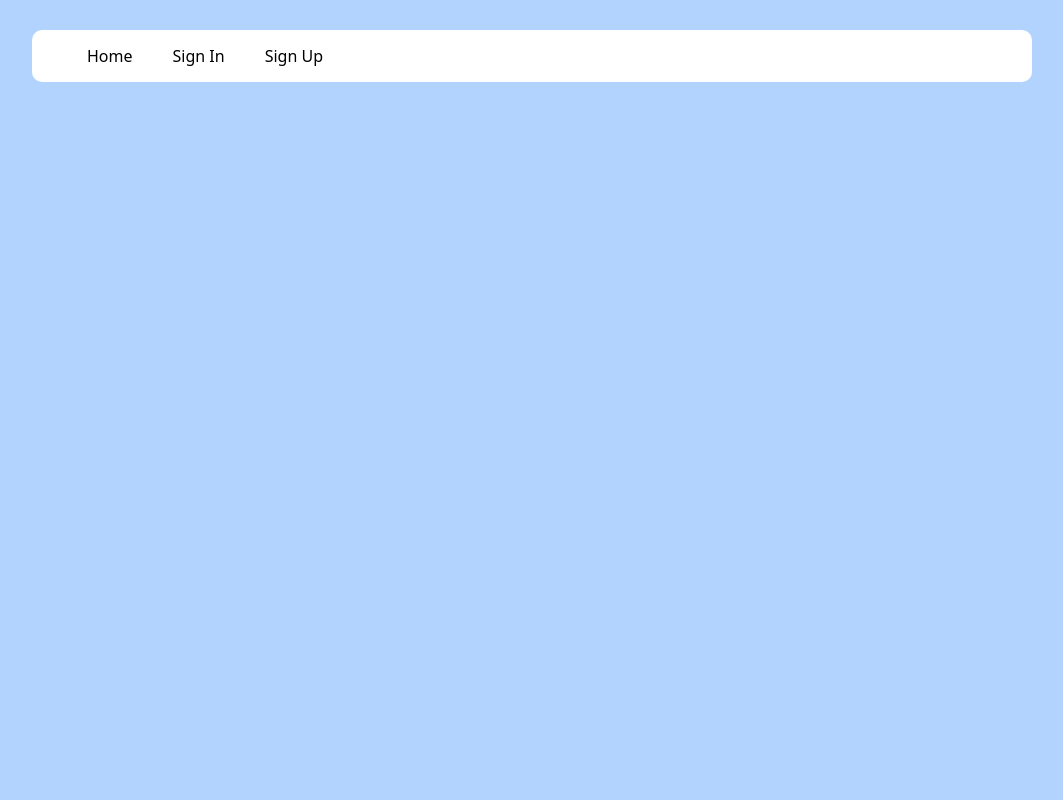
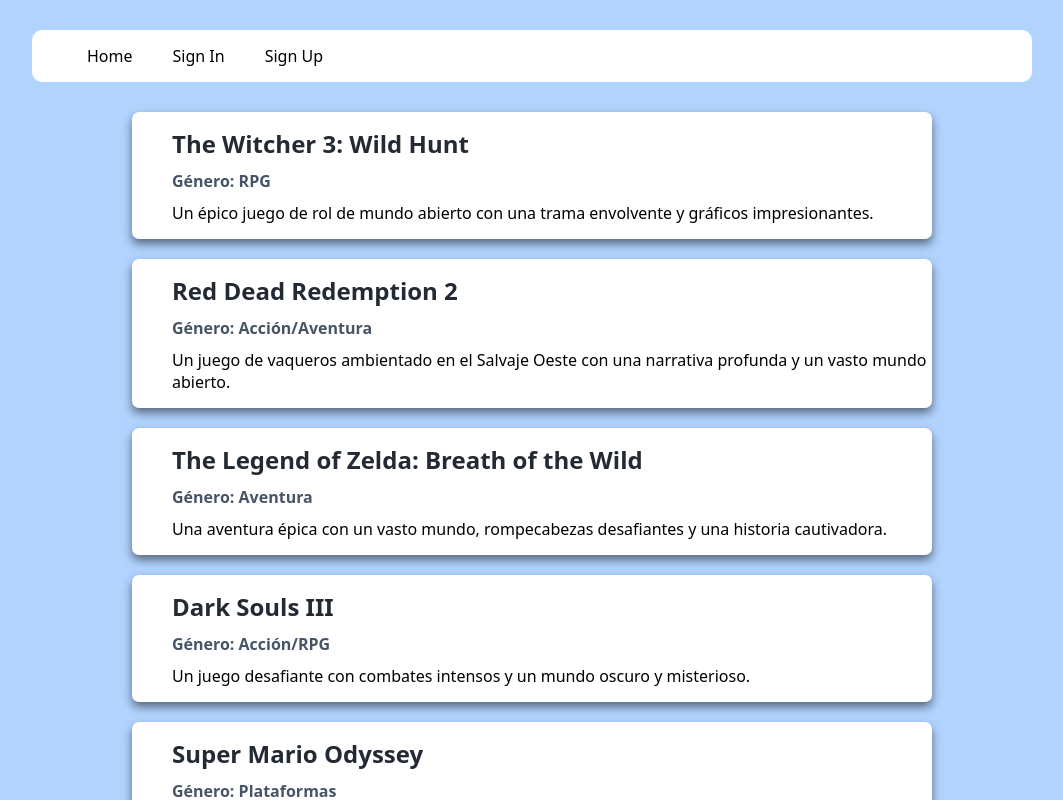
Before and after one commit to diegg22unimet/Microproyecto-2, a React (Vite) app: page /games in a window 1280 px wide. Shown: the top 800 px of the page, without its empty margins (108-1171 px from the left). Built offline with nearby package versions, Linux system fonts and the light colour scheme.

Commit message:
Completada vista de videojuegos

```diff
--- a/src/pages/GameCard.jsx
+++ b/src/pages/GameCard.jsx
@@ -0,0 +1,16 @@
+import React from 'react';
+import styles from './GamesPage.module.css';
+
+const GameCard = ({ game }) => {
+    return (
+        <div className={styles.gameContainer}>
+            <div className={styles.gameCard}>
+                <h2 id={game.ID}>{game.titulo}</h2>
+                <h4>Género: {game.genero}</h4>
+                <p>{game.descripcion}</p>
+            </div>
+        </div>
+    );
+};
+
+export default GameCard;
--- a/src/pages/GamesPage.jsx
+++ b/src/pages/GamesPage.jsx
@@ -14,7 +14,11 @@
                     </ul>
                 </nav>
             </header>
-
+            <div className={styles.gamesContainer}>
+                {gamesData.map((game) => (
+                    <GameCard key={game.ID} game={game} />
+                ))}
+            </div>
         </div>
     )
 }
--- a/src/pages/GamesPage.module.css
+++ b/src/pages/GamesPage.module.css
@@ -25,3 +25,27 @@
     background-color: aliceblue;
     color: blue;
 }
+
+.gameContainer {
+    width: 800px;
+    background-color: white;
+    border-radius: 7px;
+    margin: auto;
+    box-shadow: 0px 5px 10px 0px rgba(0, 0, 0, 0.5)
+}
+
+.gameCard {
+    display: flex;
+    flex-direction: column;
+    gap: 10px;
+    margin: 15px 0px 20px 40px;
+}
+
+h2 {
+    color: #232a33;
+    margin-top: 15px;
+}
+
+.gameContainer p:last-child {
+    margin-bottom: 15px;
+}
```
